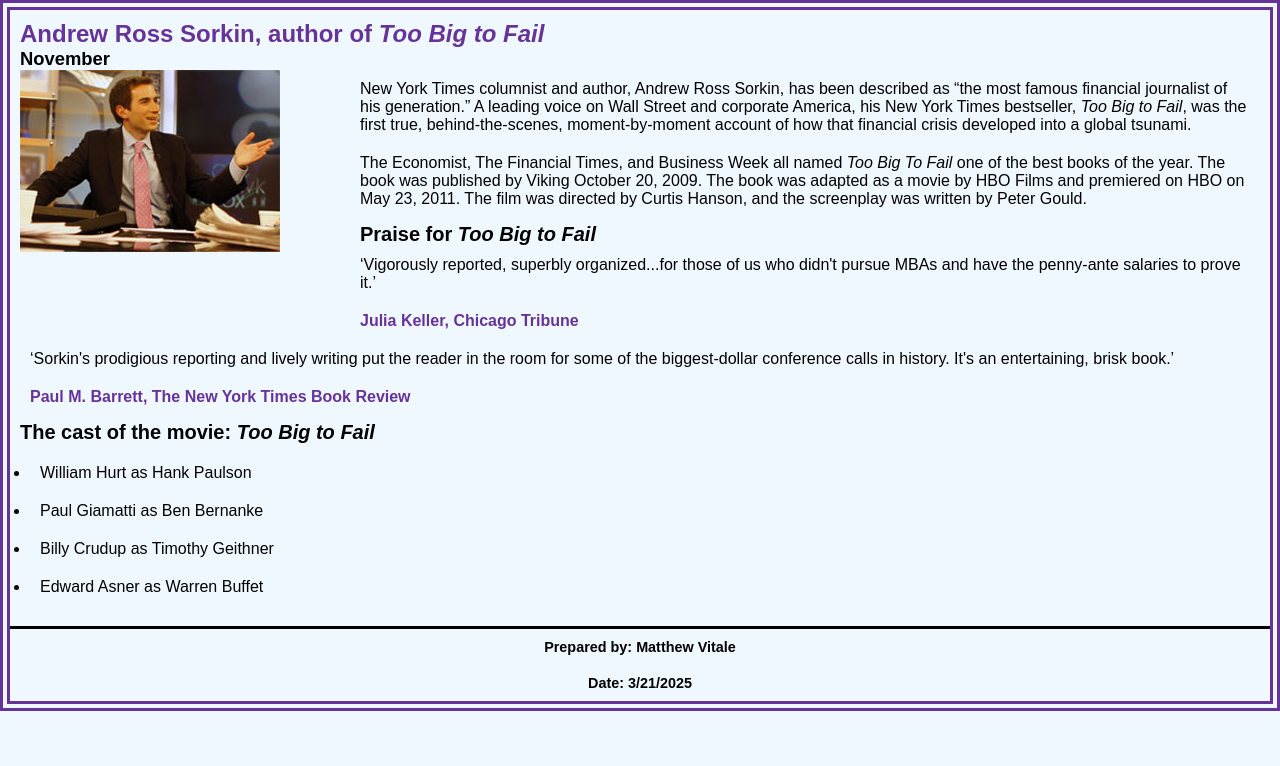
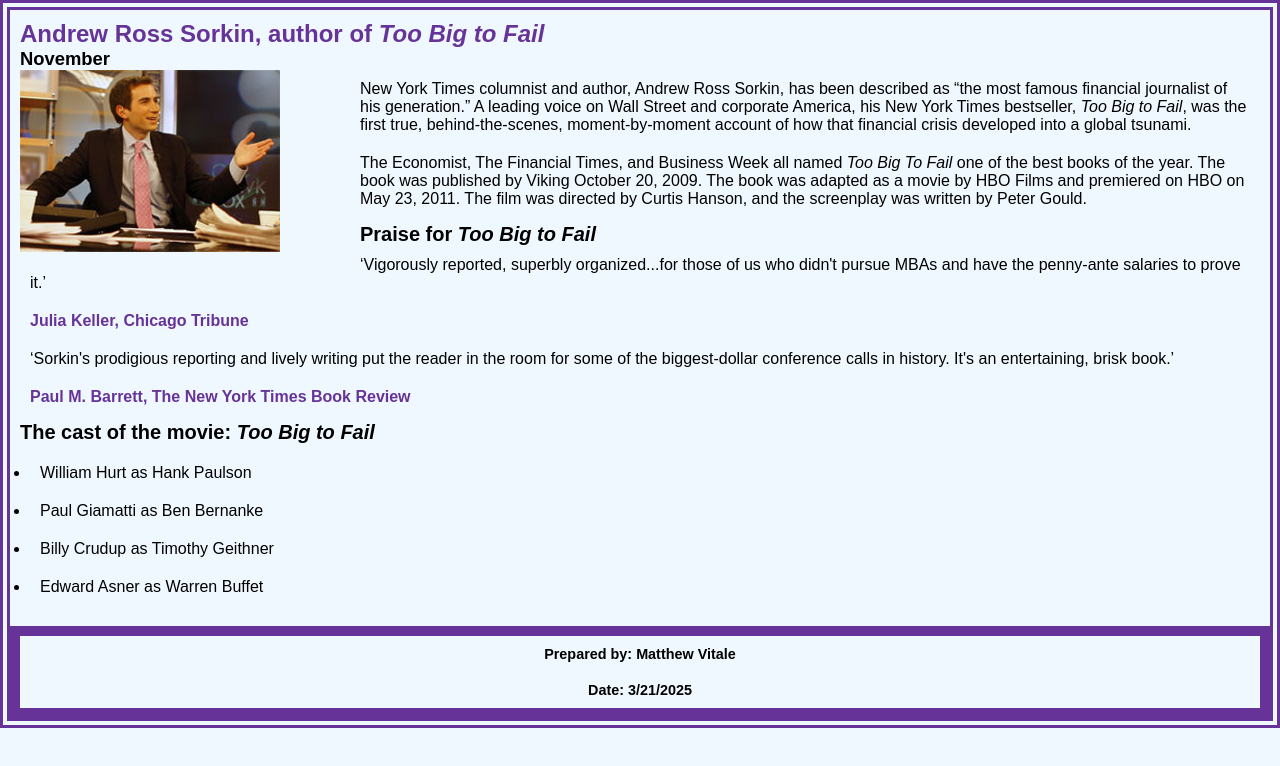
Before and after one commit to TheGhostyBear/short5-1, a plain HTML site: page index.html in a window 1280 px wide. Drawn offline with Linux system fonts and the light colour scheme.

Commit message:
Custom colors?

```diff
--- a/styles/main.css
+++ b/styles/main.css
@@ -3,9 +3,9 @@
     margin: 0px;
     }
 :root{
-    --custom-color1:#663399
-    --custom-color2:#000000
-    --custom-color3:#ffffff
+    --custom-color1:#663399;
+    --custom-color2:#663399;
+    --custom-color3:#663399;
 }
 
 
@@ -14,7 +14,7 @@ body {
     font-size: 100%;
     border-width: 90%;
     align-content: center;
-    border: double; border-width: 10px; border-color: #663399;
+    border: double; border-width: 10px; border-color: var(--custom-color1);
     & p {
         padding: 10px;
     }
@@ -28,7 +28,7 @@ body {
         padding: 10px;
     }
     & cite {
-        color: rebeccapurple;
+        color: var(--custom-color2);
         font-style: normal;
         font-weight: bold;
     }
@@ -45,8 +45,8 @@ main{
 }
 
 footer{
-    border-color: rebeccapurple;
     border-top: solid;
+    border: solid; border-width: 10px; border-color: var(--custom-color3);
     & p {
         font-size: 90%;
         font-weight: bold;
@@ -58,7 +58,7 @@ footer{
 
 h1{
     font-size: 150%;
-    color: rebeccapurple;
+    color: var(--custom-color1);
 }
 
 h2{
@@ -73,5 +73,5 @@ h3{
 img{
     float: left;
     padding-right: 5em;
-    padding-bottom: 5em;
+    padding-bottom: 10px;
 }
```
